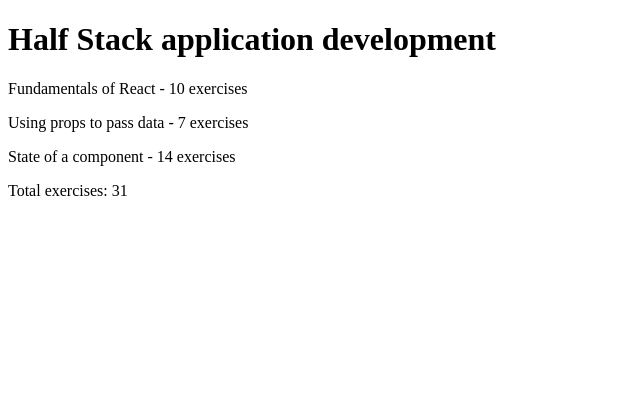
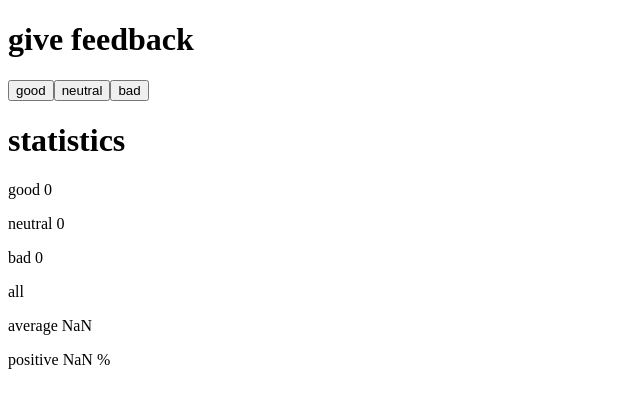
Before and after one commit to nartkosova/f.s.o-exercises, a React (Vite) app in the folder part1/: page / in a window 1280 px wide. Shown: the top 408 px of the page, without its empty margins (0-640 px from the left). Built offline with nearby package versions, Linux system fonts and the light colour scheme.

Commit message:
Completed exercise 1.6 and 1.7

```diff
--- a/part1/src/App.jsx
+++ b/part1/src/App.jsx
@@ -1,53 +1,44 @@
+import { useState } from 'react'
 const App = () => {
-  const course = {
-    name: 'Half Stack application development',
-    parts: [
-      {
-        name: 'Fundamentals of React',
-        exercises: 10
-      },
-      {
-        name: 'Using props to pass data',
-        exercises: 7
-      },
-      {
-        name: 'State of a component',
-        exercises: 14
-      }
-    ]
+  const [good, setGood] = useState(0)
+  const [neutral, setNeutral] = useState(0)
+  const [bad, setBad] = useState(0)
+  const [all, setAll] = useState([])
+  const average = (good - bad) / all;
+  const positive = (good/all)*100
+   const handleGood = () => {
+    setGood(good + 1)
+    const updatedGood = good + 1
+    setAll(updatedGood)
+    setAll (updatedGood + neutral + bad)
   }
+     const handleNeutral = () => {
+    setNeutral(neutral + 1)
+    const updatedNeutral = neutral + 1
+    setAll(updatedNeutral)
+    setAll (updatedNeutral + good + bad)
 
-  const Header = ({ course }) => {
-    return <h1>{course}</h1>;
-  };
-
-  const Content = ({ parts }) => {
-    return (
-      <div>
-        <p>
-          {parts[0].name} - {parts[0].exercises} exercises
-        </p>
-        <p>
-          {parts[1].name} - {parts[1].exercises} exercises
-        </p>
-        <p>
-          {parts[2].name} - {parts[2].exercises} exercises
-        </p>
-      </div>
-    );
-  };
-
-  const Total = ({ parts }) => {
-    const sum = parts.reduce((sum, part) => sum + part.exercises, 0);
-    return <p>Total exercises: {sum}</p>;
-  };
+  }
+     const handleBad = () => {
+    setBad(bad + 1)
+    const updatedBad = bad + 1
+    setAll(updatedBad)
+    setAll (updatedBad + neutral + good)
+  }
   return (
     <div>
-      <Header course={course.name} />
-      <Content parts={course.parts} />
-      <Total parts={course.parts} />
+       <h1>give feedback</h1>
+      <button onClick={handleGood}>good</button>
+      <button onClick={handleNeutral}>neutral</button>
+      <button onClick={handleBad}>bad</button>
+      <h1>statistics</h1>
+      <p>good {good}</p>
+      <p>neutral {neutral}</p>
+      <p>bad {bad}</p>
+      <p>all {all}</p>
+      <p>average {average}</p>
+      <p>positive {positive} %</p>
     </div>
   )
 }
-
 export default App
```
